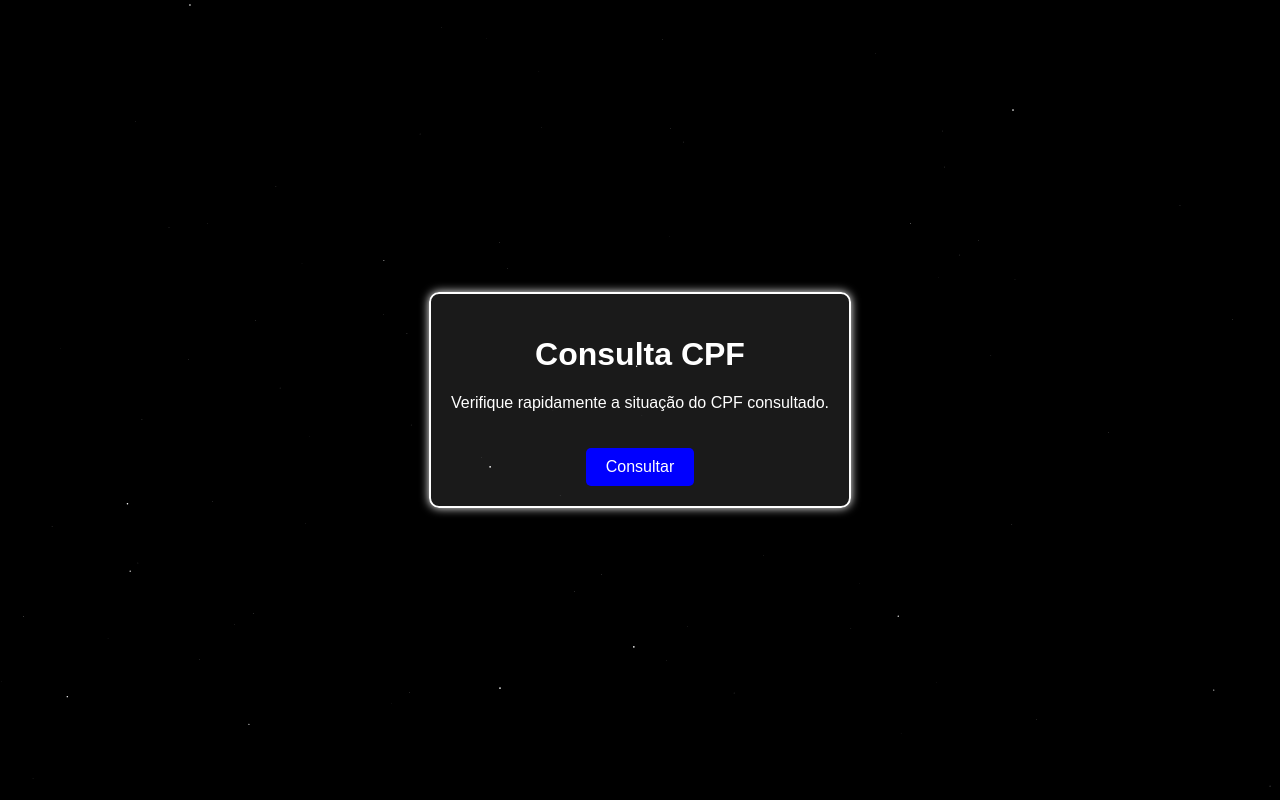
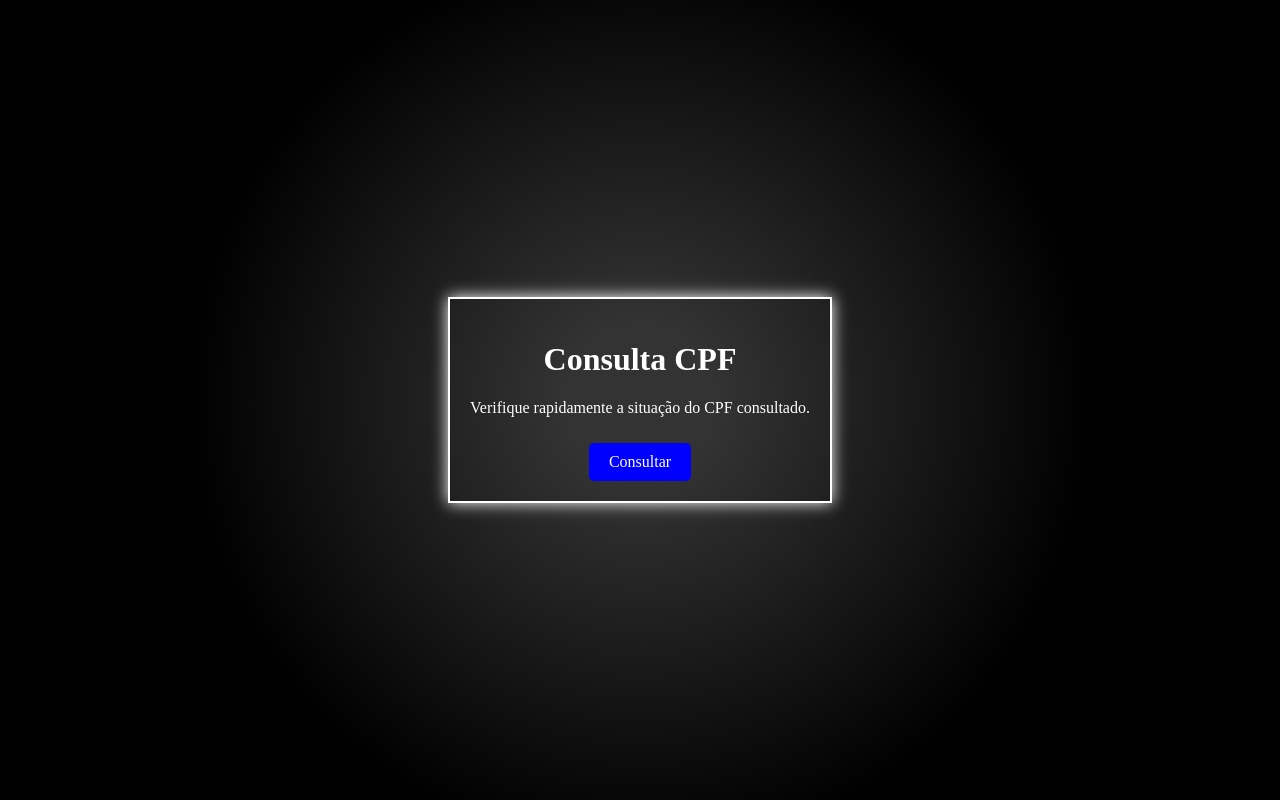
Before and after one commit to zeaxxkkkkj/zayronxApisofc, a plain HTML site: page dashboard.html in a window 1280 px wide. Drawn offline with Linux system fonts and the light colour scheme.

Commit message:
Update dashboard.html

```diff
--- a/dashboard.html
+++ b/dashboard.html
@@ -1,5 +1,5 @@
 <!DOCTYPE html>
-<html lang="pt-br">
+<html lang="pt-BR">
 <head>
     <meta charset="UTF-8">
     <meta name="viewport" content="width=device-width, initial-scale=1.0">
@@ -10,107 +10,48 @@
             padding: 0;
             background-color: black;
             color: white;
-            font-family: Arial, sans-serif;
             display: flex;
+            align-items: center;
             justify-content: center;
-            align-items: center;
             height: 100vh;
             overflow: hidden;
             position: relative;
         }
-
-        canvas {
+        .particles {
             position: absolute;
-            top: 0;
-            left: 0;
             width: 100%;
             height: 100%;
-            z-index: 0;
+            background: radial-gradient(circle, rgba(255,255,255,0.2) 10%, transparent 60%);
+            pointer-events: none;
         }
-
         .container {
             position: relative;
-            z-index: 1;
+            z-index: 10;
+            padding: 20px;
+            border: 2px solid white;
             text-align: center;
-            background: rgba(255, 255, 255, 0.1);
-            padding: 20px;
-            border-radius: 10px;
-            border: 2px solid white;
-            box-shadow: 0px 0px 10px white;
+            box-shadow: 0 0 15px white;
         }
-
         .button {
             display: inline-block;
-            margin-top: 20px;
+            margin-top: 10px;
             padding: 10px 20px;
             background-color: blue;
             color: white;
             text-decoration: none;
             border-radius: 5px;
-            transition: background 0.3s;
         }
-
         .button:hover {
             background-color: darkblue;
         }
     </style>
 </head>
 <body>
-    <canvas id="particles"></canvas>
+    <div class="particles"></div>
     <div class="container">
         <h1>Consulta CPF</h1>
         <p>Verifique rapidamente a situação do CPF consultado.</p>
-        <a href="cpf.php" class="button">Consultar</a>
+        <a href="cpf.html" class="button">Consultar</a>
     </div>
-
-    <script>
-        const canvas = document.getElementById("particles");
-        const ctx = canvas.getContext("2d");
-        canvas.width = window.innerWidth;
-        canvas.height = window.innerHeight;
-        let particlesArray = [];
-
-        class Particle {
-            constructor() {
-                this.x = Math.random() * canvas.width;
-                this.y = Math.random() * canvas.height;
-                this.size = Math.random() * 3 + 1;
-                this.speedX = Math.random() * 1 - 0.5;
-                this.speedY = Math.random() * 1 - 0.5;
-            }
-
-            update() {
-                this.x += this.speedX;
-                this.y += this.speedY;
-                if (this.size > 0.2) this.size -= 0.01;
-            }
-
-            draw() {
-                ctx.fillStyle = "white";
-                ctx.beginPath();
-                ctx.arc(this.x, this.y, this.size, 0, Math.PI * 2);
-                ctx.fill();
-            }
-        }
-
-        function init() {
-            particlesArray = [];
-            for (let i = 0; i < 100; i++) {
-                particlesArray.push(new Particle());
-            }
-        }
-
-        function animate() {
-            ctx.clearRect(0, 0, canvas.width, canvas.height);
-            for (let i = 0; i < particlesArray.length; i++) {
-                particlesArray[i].update();
-                particlesArray[i].draw();
-            }
-            requestAnimationFrame(animate);
-        }
-
-        init();
-        animate();
-    </script>
 </body>
 </html>
```
